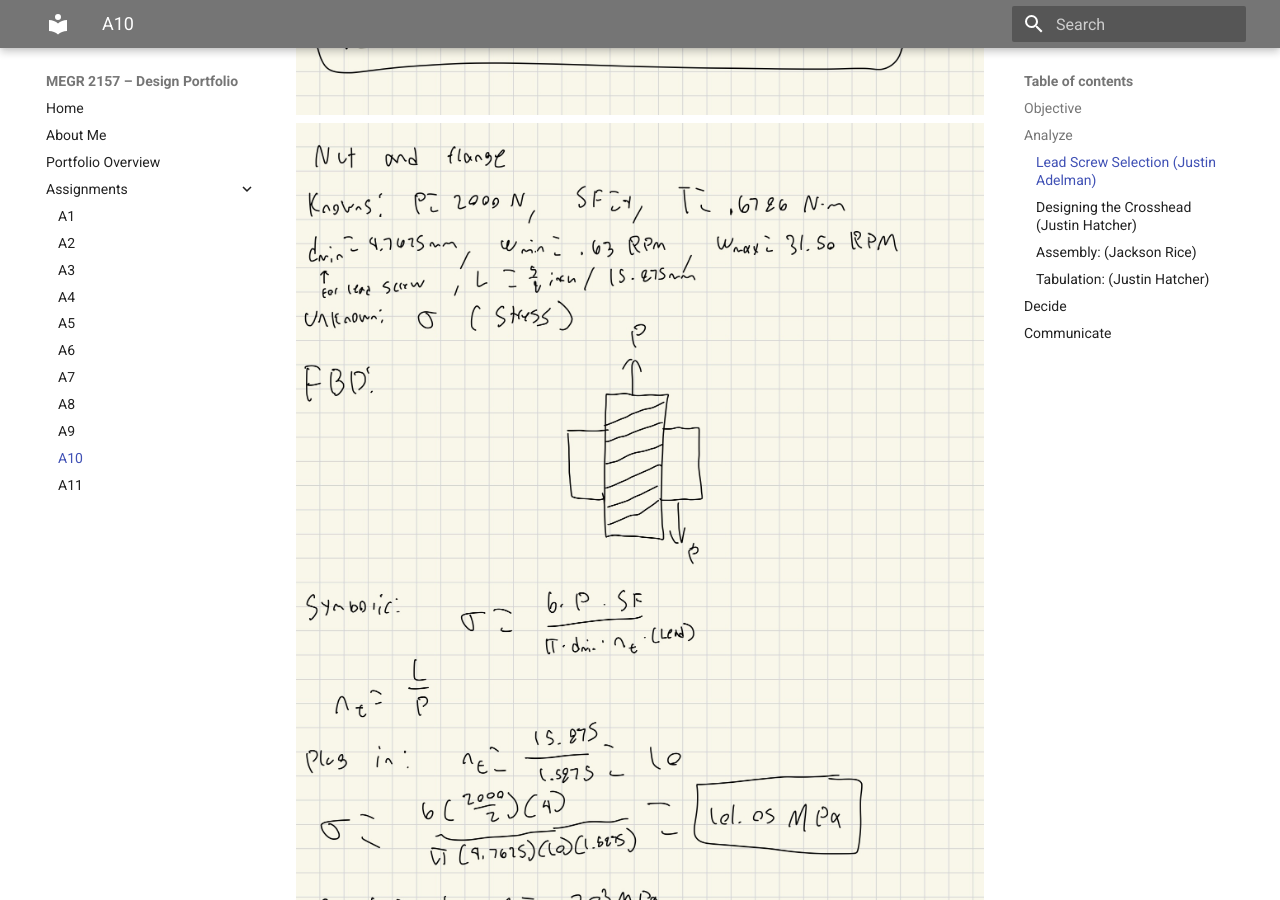
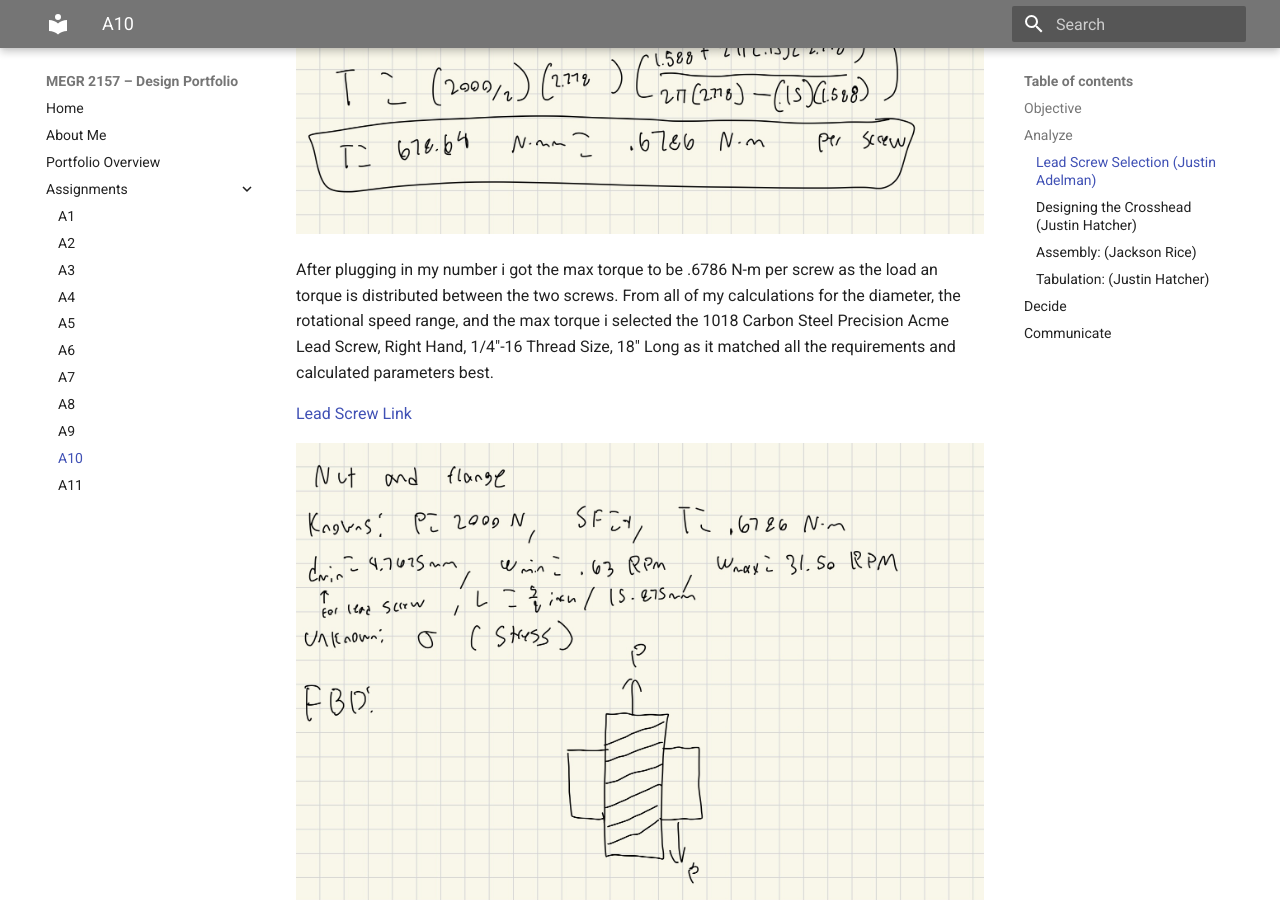
Before and after one commit to jadelma5/megr2156-portfolio, an MkDocs documentation site: the page built from docs/assignments/A10/index.md, in a window 1280 px wide and 900 px high, scrolled down 3938 px. Built offline with MkDocs 1.6.1 and Material for MkDocs 9.7.7, drawn with Linux system fonts in a browser that asks for light colours; some of the changed text lies outside the part shown.

Commit message:
Update lead screw calculations and selection
Added calculations for maximum torque and selected lead screw based on parameters.

```diff
--- a/docs/assignments/A10/index.md
+++ b/docs/assignments/A10/index.md
@@ -28,8 +28,15 @@ The next thing to solve for was the rage of rotational speed based off of the ne
 
 ![Leadscrew](leadscrew-54.jpg)
 
+The last thing i need before I select the lead screw is to calculate the max torque to provide the 2KN tension to test the sample. I listed out all of my knowns and unknowns and saw I already have everything i need and just need to solve for the torque with the equation given to us shown below.
 
 ![Leadscrew](leadscrew-55.jpg)
+
+After plugging in my number i got the max torque to be .6786 N-m per screw as the load an torque is distributed between the two screws. From all of my calculations for the diameter, the rotational speed range, and the max torque i selected the 1018 Carbon Steel Precision Acme Lead Screw, Right Hand, 1/4"-16 Thread Size, 18" Long as it matched all the requirements and calculated parameters best.
+
+[Lead Screw Link](https://www.mcmaster.com/99030A981/)
+
+
 ![Leadscrew](leadscrew-56.jpg)
 
 ### Designing the Crosshead (Justin Hatcher)
```
